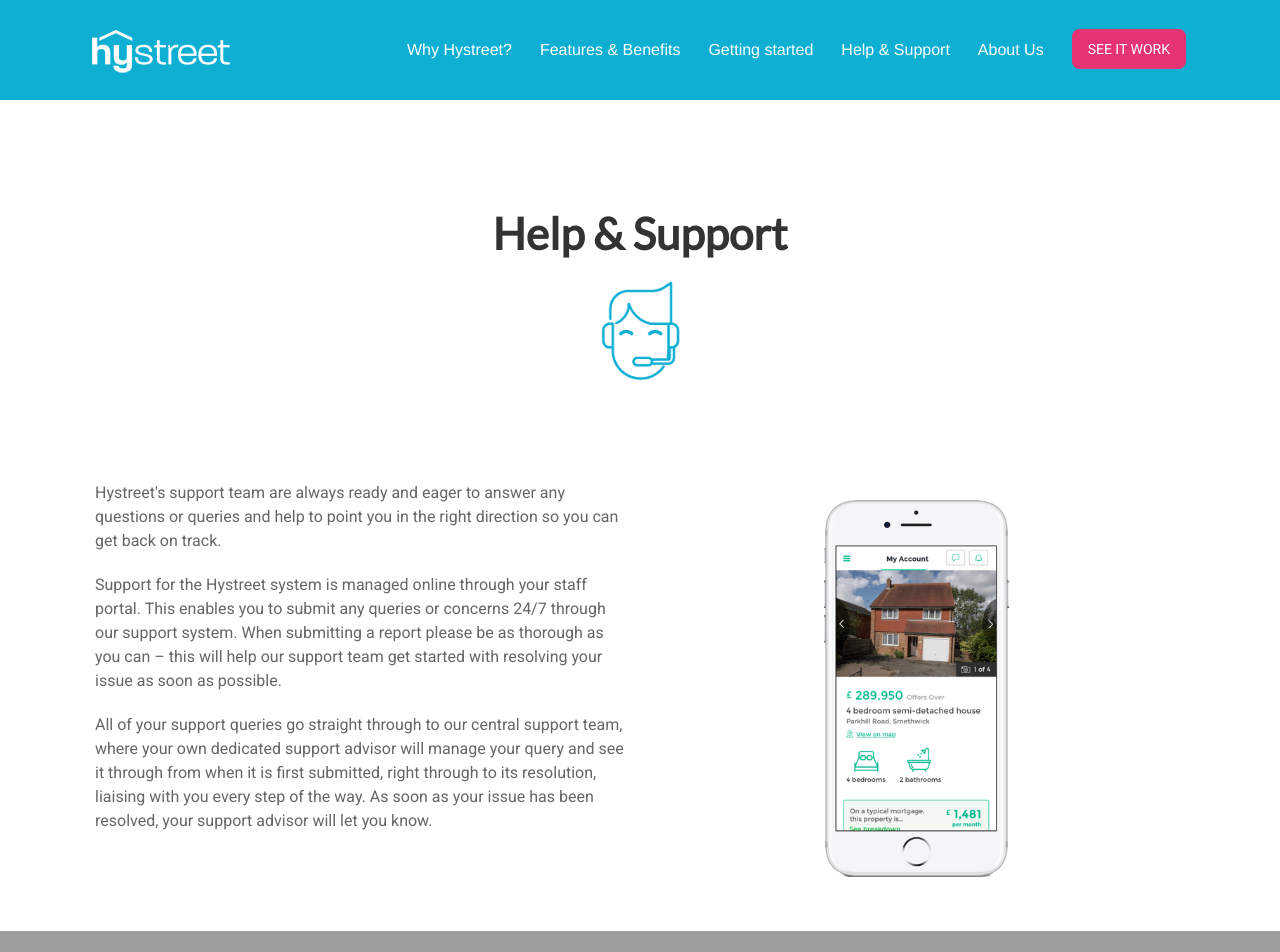
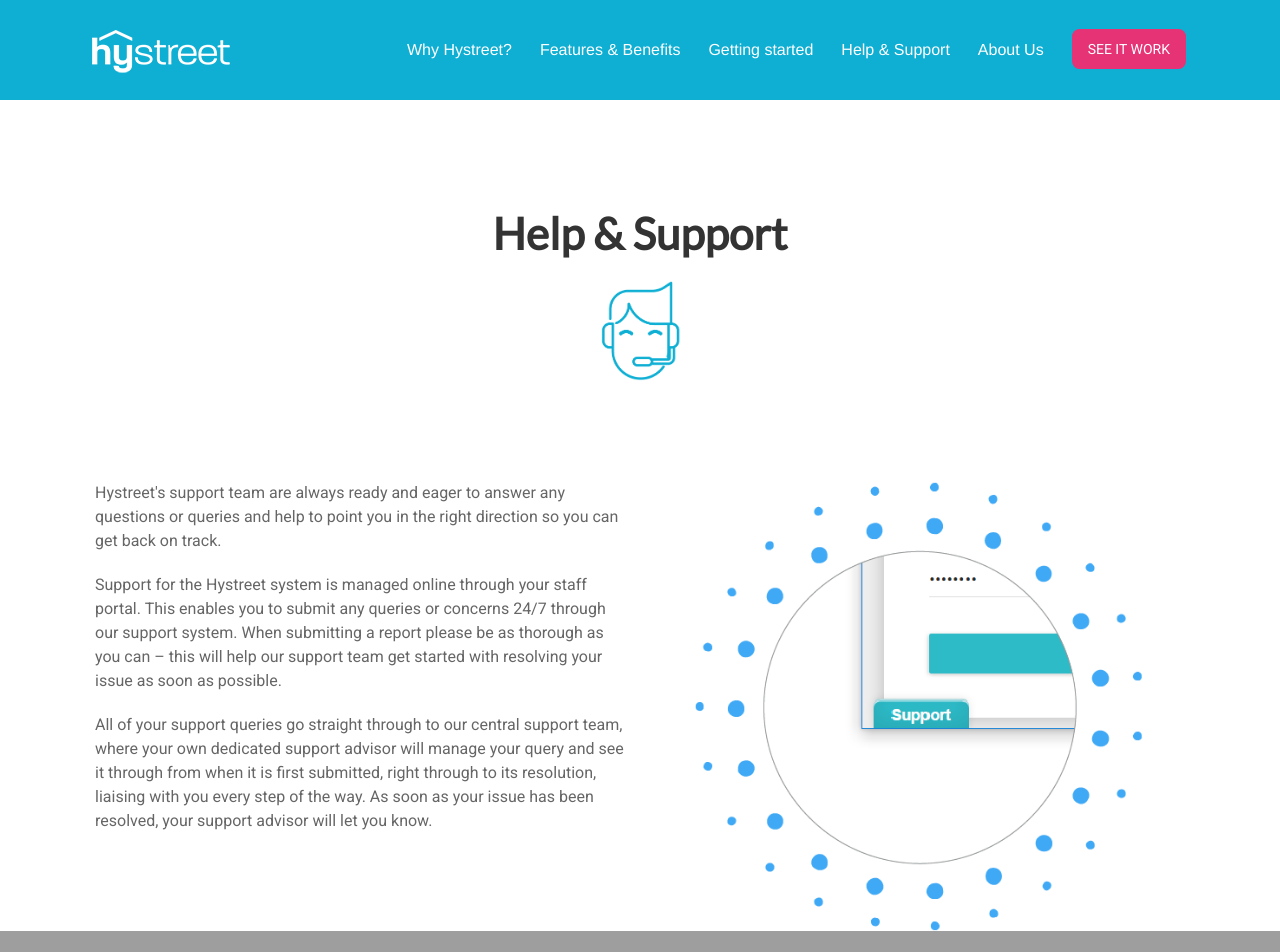
Before and after one commit to hystreet/hystreet.github.io, a Jekyll site: the page built from support/index.html, in a window 1280 px wide. Shown: the top 952 px of the page. Built offline with Jekyll 4.4.1, drawn with Linux system fonts in a browser that asks for light colours; some web fonts are replaced; a script that is not in the unit is left out; grey boxes are pictures that could not be loaded.

Commit message:
Update index.html

```diff
--- a/support/index.html
+++ b/support/index.html
@@ -36,7 +36,7 @@
       </p>
 	  </div>
   <div class='large-6 columns right special-title text-center'>
-	  <img src="/images/iphone.png" style="height: 450px;">
+	  <img src="/images/support-screenshot.png" style="height: 450px;">
   </div>
 </div>
 </div>
```
